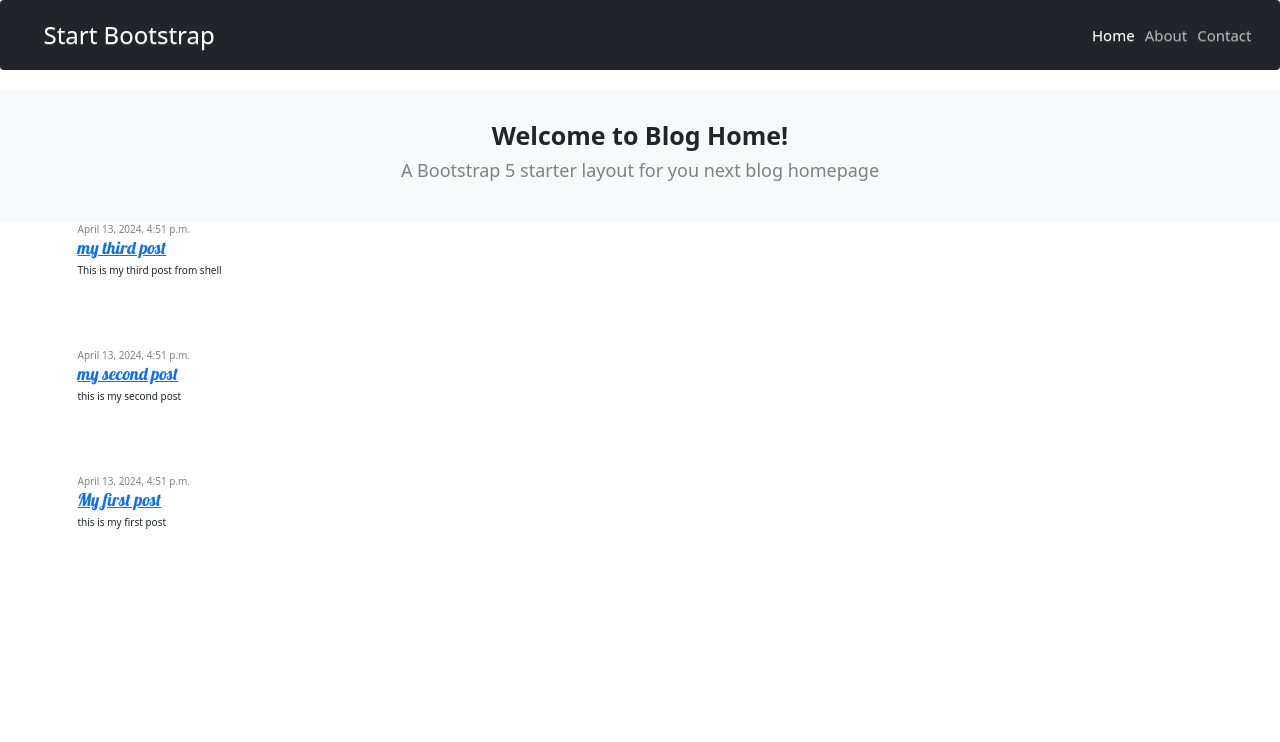
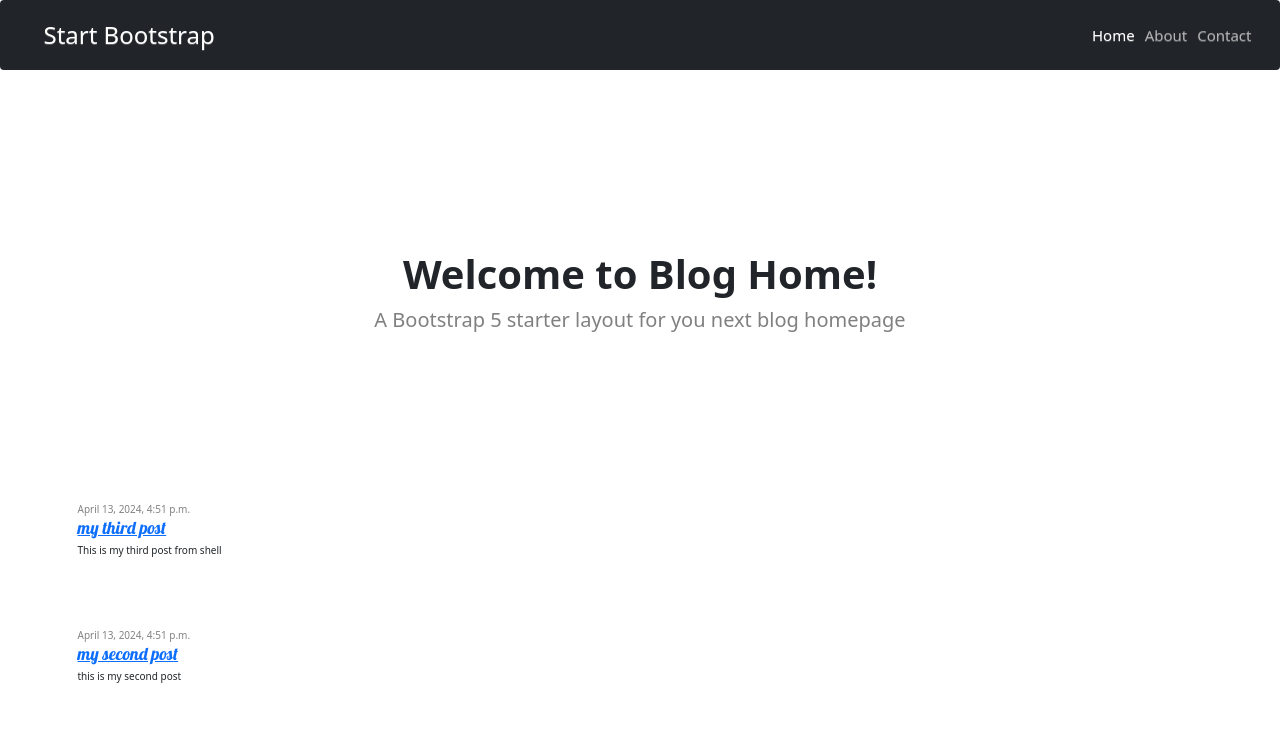
Before and after one commit to minjisuh/django-assignment, a Django app: page / in a window 1280 px wide. Shown: the top 742 px of the page. Before the commit the page ends 529 px from the top, so only its background shows below. Run offline with Django 5.2, Linux system fonts and the light colour scheme; data comes from the database, SQL or seed files in the repository; some libraries are stand-ins or nearby versions.

Commit message:
hero section finsih

```diff
--- a/blog/static/css/blog.css
+++ b/blog/static/css/blog.css
@@ -22,18 +22,20 @@
 }
 
 .hero-section {
-    padding: 200px 0 !important;/* 위아래로 100px의 padding 추가 */
+    padding: 160px 0;
     text-align: center;
-    background-color: #f8f9fa; /* 배경색을 빛나는 회색으로 변경 */
+    background-color: #ffffff; /* 배경색을 빛나는 회색으로 변경 */
 }
 
 .hero-section h1 {
+    font-size: 40px; /* h1 요소의 글자 크기를 크게 조정 */
     font-weight: bold;;
-    margin-bottom: 20px; /* h1 요소 아래로 추가 공간을 주기 위해 수정 */
+    margin-bottom: 25px; /* h1 요소 아래로 추가 공간을 주기 위해 수정 */
 }
 
 .hero-section h2 {
-   font-size: 18px; /* h2 요소의 글자 크기를 작게 조정 */
+    font-weight: 500;
+   font-size: 20px; /* h2 요소의 글자 크기를 작게 조정 */
    color:gray;
    margin-bottom: 20px; /* h2 요소 아래로 추가 공간을 주기 위해 수정 */
 }
--- a/blog/templates/blog/base.html
+++ b/blog/templates/blog/base.html
@@ -28,7 +28,7 @@
                 </div>
             </div>
         </nav>
-        <div class="hero-section p-5 text-center bg-light">
+        <div class="hero-section">
             <h1 class="mb-3">Welcome to Blog Home!</h1>
             <h2 class="mb-3">A Bootstrap 5 starter layout for you next blog homepage</h2>
         </div>
```
